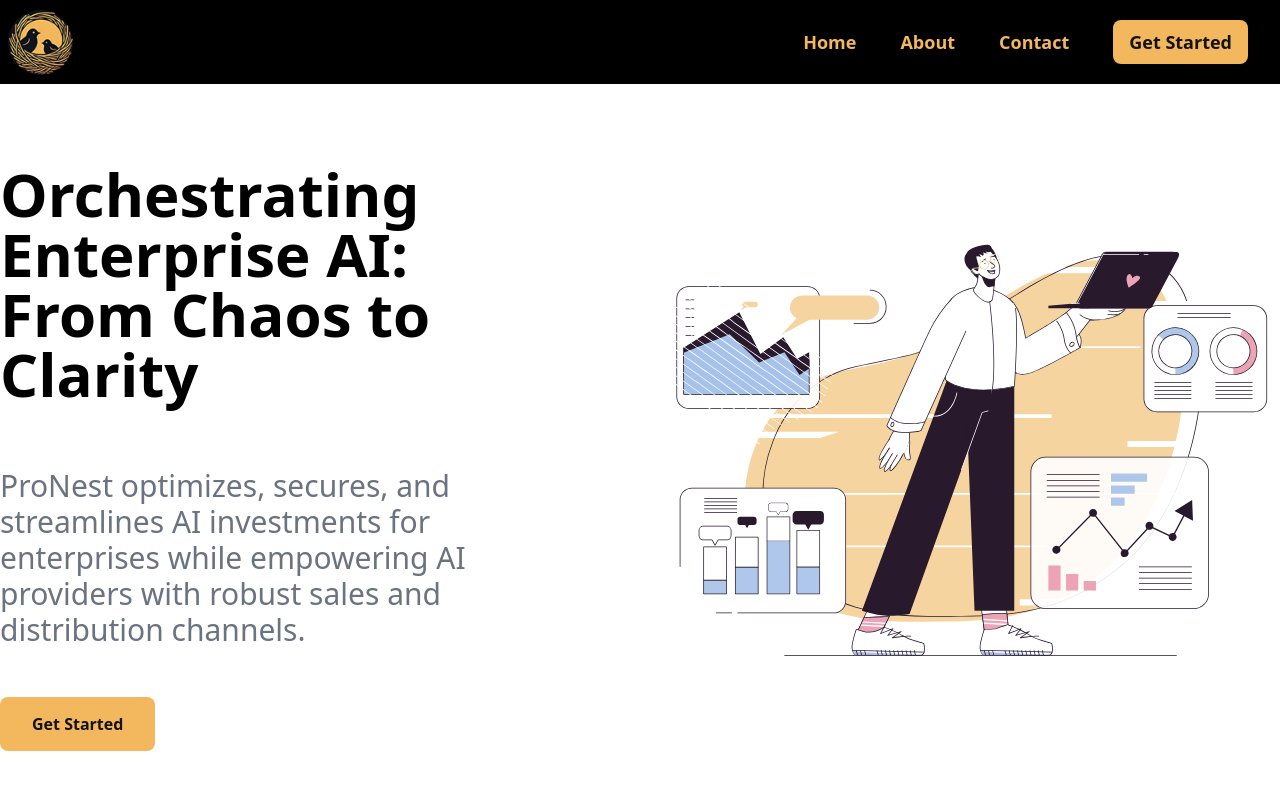
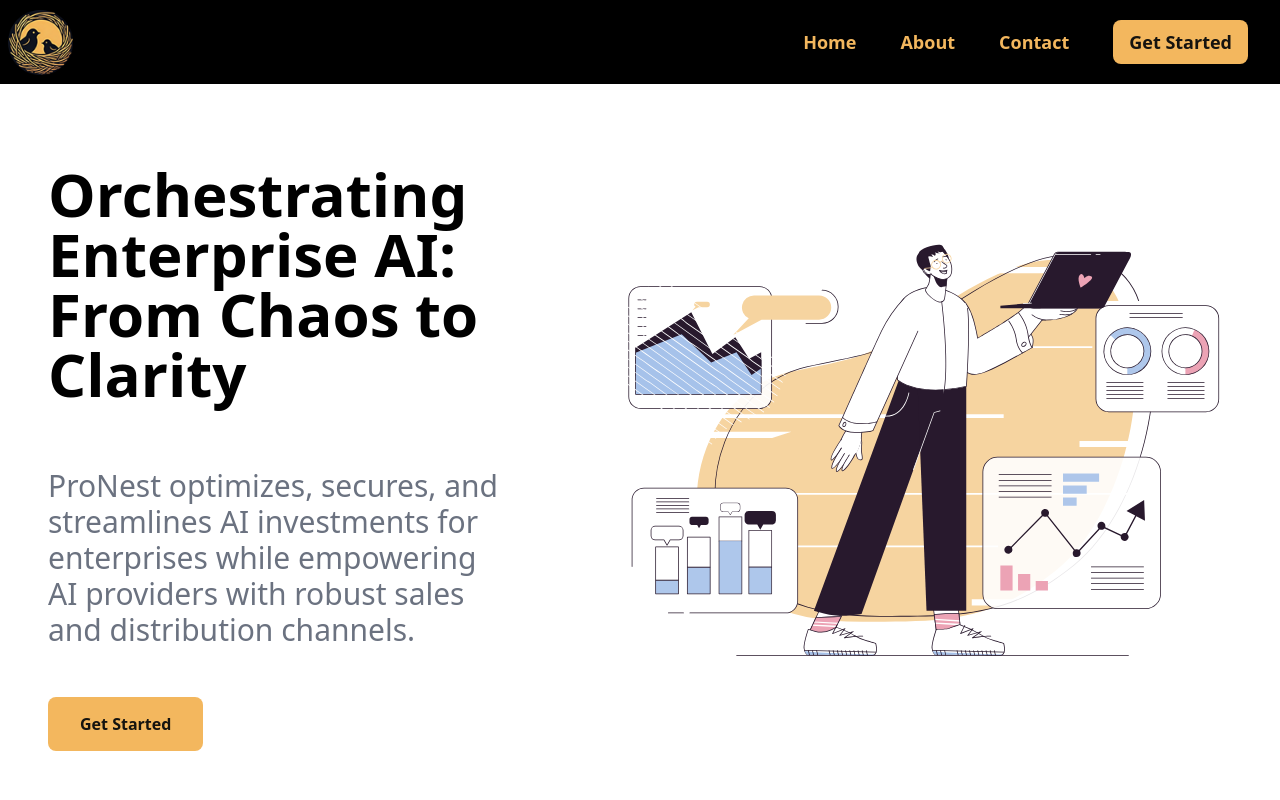
Before and after one commit to professionalnest/website, a Next.js app: page / in a window 1280 px wide. Shown: the top 800 px of the page. Built offline with nearby package versions, Linux system fonts and the light colour scheme; no server answers.

Commit message:
Added horizontal padding to hero and why-choose-us components

```diff
--- a/src/components/Hero.tsx
+++ b/src/components/Hero.tsx
@@ -5,7 +5,7 @@
 
 const Hero = ({labels, c2a}: {labels:HeroComponentLabels, c2a: C2ALabels}) => {
   return (
-    <div className="container m-auto flex flex-col md:flex-row items-center justify-between py-14 md:py-20 gap-14 md:px-0 px-12">
+    <div className="container m-auto flex flex-col md:flex-row items-center justify-between py-14 md:py-20 gap-14 px-12">
       {/* TEXT SIDE */}
       <div className="max-w-xl w-full md:w-2/5 text-center md:text-left h-full flex flex-col gap-12 md:gap-16">
 
--- a/src/components/WhyChoose.tsx
+++ b/src/components/WhyChoose.tsx
@@ -2,7 +2,7 @@
 
 const WhyChooseComponent = ({labels}: {labels:WhyChooseComponentLabels}) => {
     return (
-        <section className="px-4 sm:px-12 py-8 sm:py-16">
+        <section className="px-12 py-8 sm:py-16">
             <h2 className="text-3xl sm:text-4xl font-bold text-center mb-8 sm:mb-12">
                 {labels.title}
             </h2>
```
